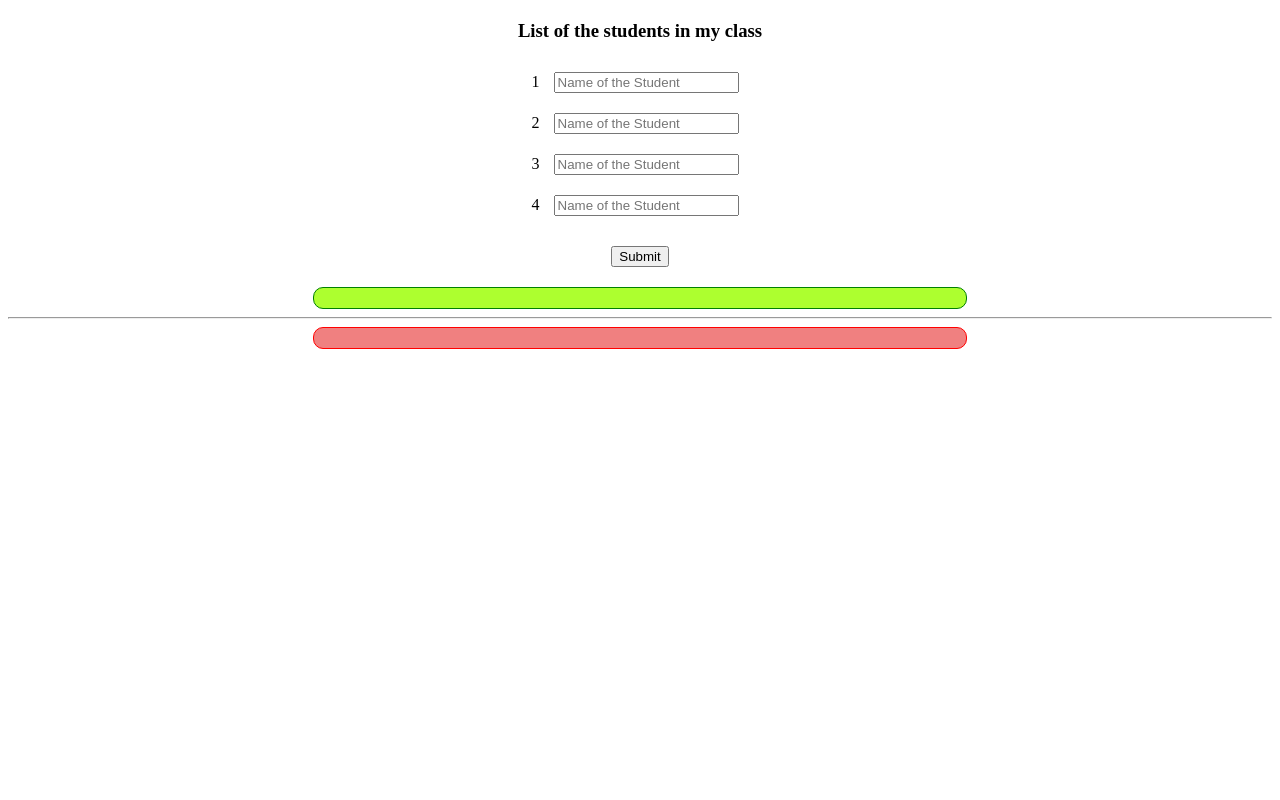
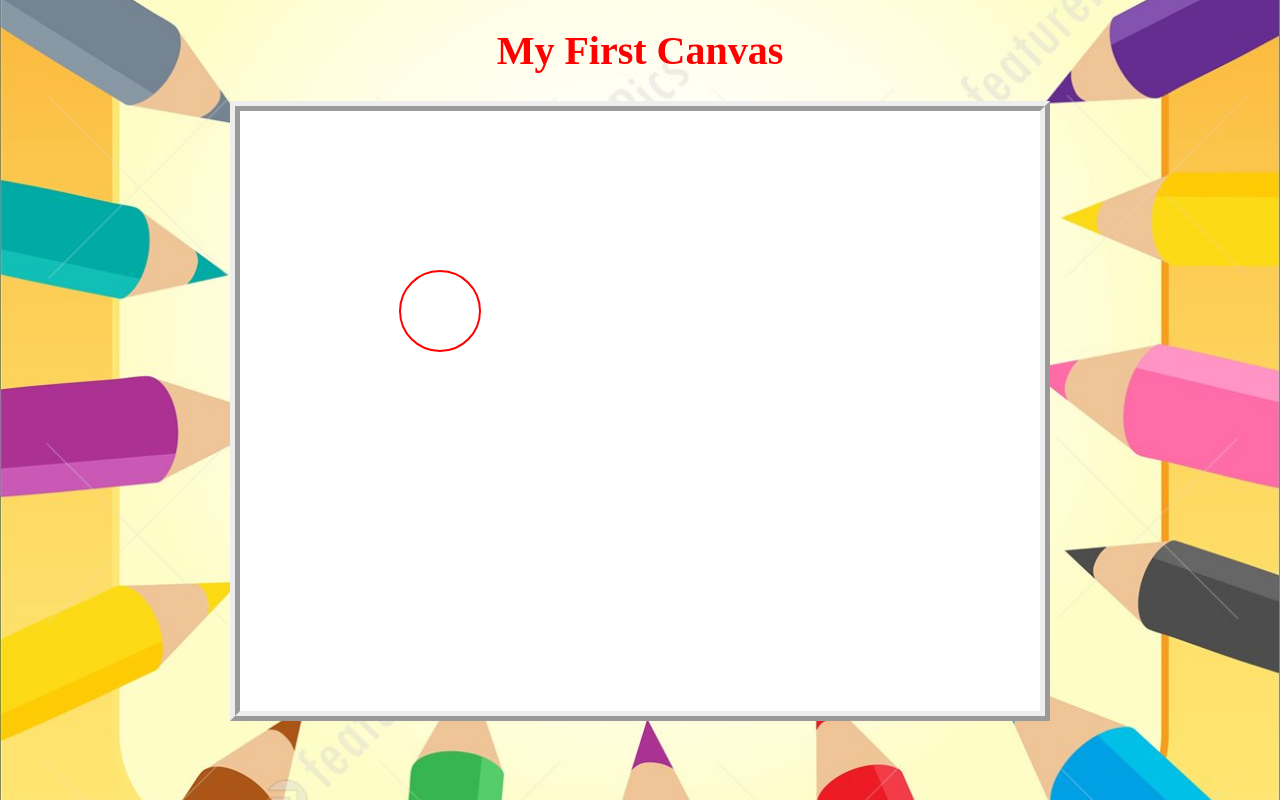
Before and after one commit to Tejas7545/My-blog, a plain HTML site: page index.html in a window 1280 px wide. Drawn offline with Linux system fonts and the light colour scheme.

Commit message:
Add files via upload

```diff
--- /dev/null
+++ b/C81main.js
@@ -0,0 +1,21 @@
+canvas=document.getElementById("myCanvas");
+ctx=canvas.getContext("2d");
+color="red";
+ctx.beginPath();
+ctx.strokeStyle=color;
+ctx.lineWidth=2;
+ctx.arc(200,200,40,0,2*Math.PI);
+ctx.stroke();
+canvas.addEventListener("mousedown",my_mousedown);
+function my_mousedown(e){
+    mouse_x=e.clientX-canvas.offsetLeft;
+    mouse_y=e.clientY-canvas.offsetTop;
+    console.log("X = " + mouse_x + " ,Y = " + mouse_y); circle(mouse_x , mouse_y);
+}
+function circle(mouse_x,mouse_y){
+    ctx.beginPath();
+ctx.strokeStyle=color;
+ctx.lineWidth=2;
+ctx.arc(mouse_x,mouse_y,40,0,2*Math.PI);
+ctx.stroke();
+}
--- /dev/null
+++ b/C81style.css
@@ -0,0 +1,18 @@
+
+h1
+{
+	color: red;
+	font-size: 40px;
+}
+.body_backgorund {
+	background-image:url("bg1.jpg");
+	background-position:center;
+	background-size:cover;
+}
+
+#myCanvas{
+border-width:10px;
+background-color:white;
+border-style:ridge;
+
+}
--- a/index.html
+++ b/index.html
@@ -1,52 +1,19 @@
 <!DOCTYPE html>
 <html>
 <head>
-	<title>C80</title>
-<link rel="stylesheet" type="text/css" href="style.css">
-	<script src="main.js"></script>
 
+<title>C81</title>
+<link rel="stylesheet" type="text/css" href="C81style.css">
 </head>
-<body>
+<body class="body_backgorund">
+
 <center>
-<h3 style="margin-top: 20px; margin-bottom: 20px; ">
-	List of the students in my class
-</h3>
-
-<div id="rows">
-<span>1</span>
-<input type="text" placeholder="Name of the Student" id="name_of_the_student_1">
-<br>
-
-<span>2</span>
-<input type="text" placeholder="Name of the Student" id="name_of_the_student_2">
-<br>
-
-<span>3</span>
-<input type="text" placeholder="Name of the Student" id="name_of_the_student_3">
-<br>
-
-<span>4</span>
-<input type="text" placeholder="Name of the Student" id="name_of_the_student_4">
-</div>
-
-<button onclick="submit()" id="submit_button">
-	Submit
-</button>
-
-<div id="display_name_with_commas">
-</div>
-
-<hr>
-
-<div id="display_name_without_commas">
-</div>
+	<h1>My First Canvas</h1>
+	<canvas id="myCanvas" width="800" height="600">
+	</canvas>
+</center>
 
 
-<button onclick="sorting()" id="sort_button">
-	Sort
-</button>
-</center>
-
-</script>
+<script src="C81main.js"></script>
 </body>
 </html>
```
Also changed, not shown: bg1.jpg (added).
